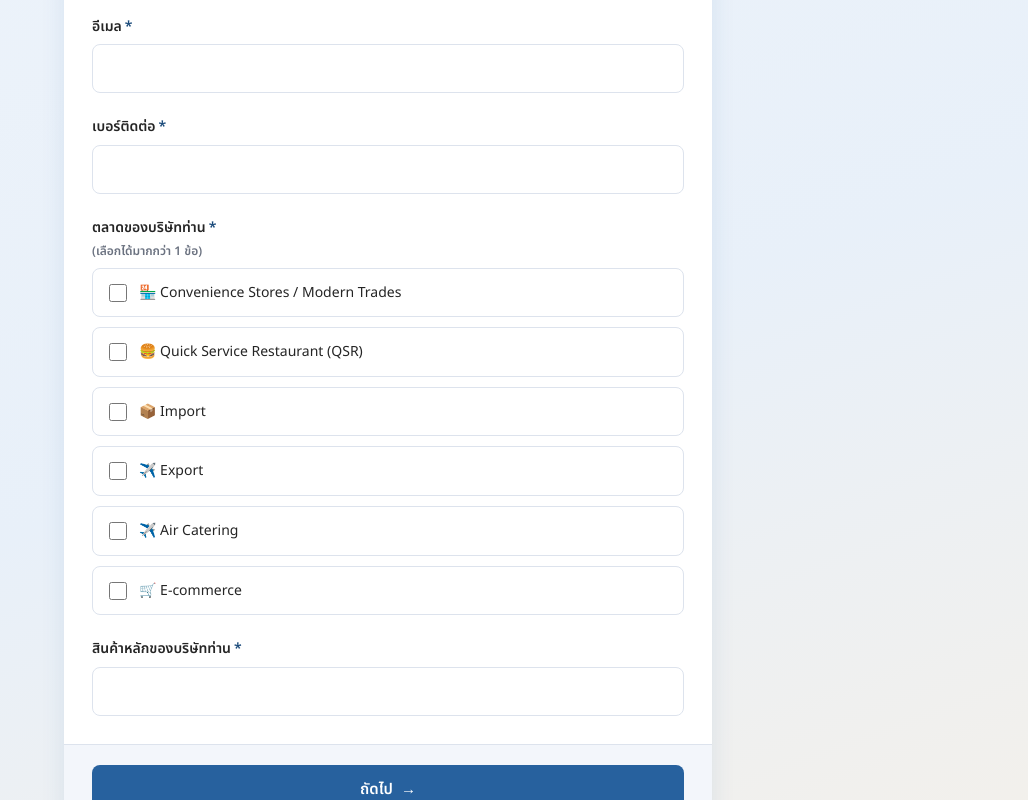
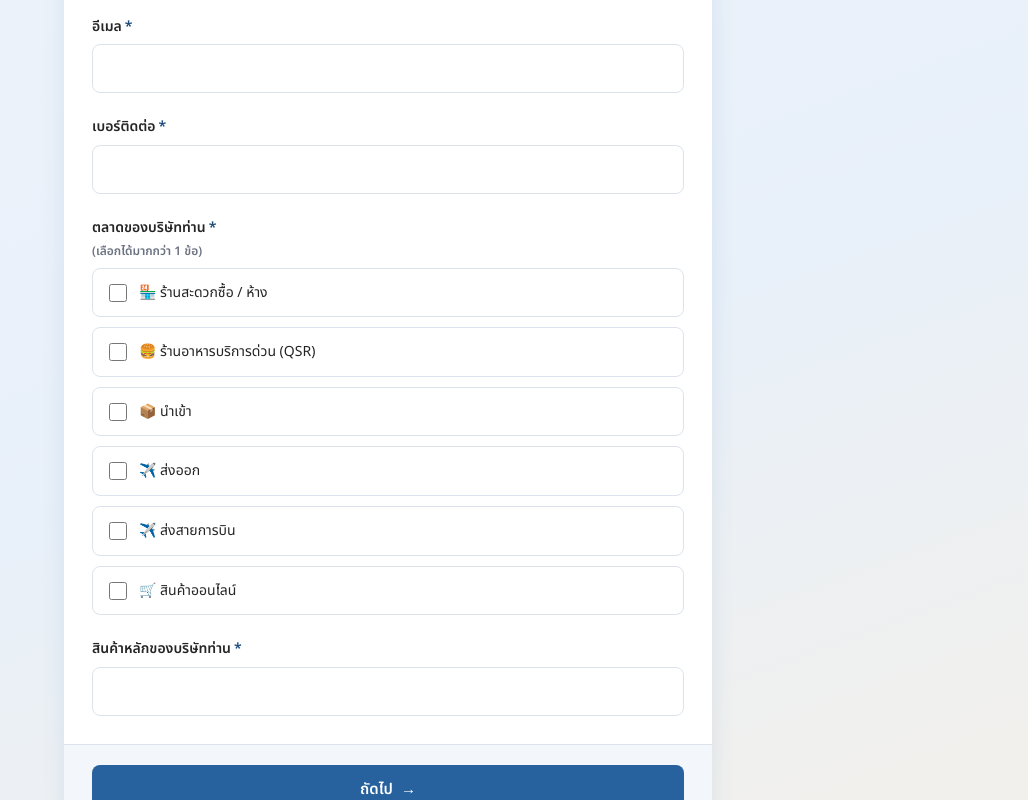
Before and after one commit to tuntaitum/cogistics-line-oa-handler, a website: page public/form.html in a window 1280 px wide. Shown: the part 583-1383 px from the top of the page, without its empty margins (252-1280 px from the left). Drawn offline with Linux system fonts and the light colour scheme.

Commit message:
fixed multiselect market and thai translation

```diff
--- a/public/form.html
+++ b/public/form.html
@@ -648,28 +648,28 @@
             </label>
             <div class="options">
               <label class="option-item" onclick="toggleCheck(this)">
-                <input type="checkbox" name="market" value="Convenience Stores/Modern Trades" />
-                <div class="option-label" data-th="🏪 Convenience Stores / Modern Trades" data-en="🏪 Convenience Stores / Modern Trades" data-zh="🏪 便利店 / 现代贸易"></div>
+                <input type="checkbox" name="market" value="ร้านสะดวกซื้อ / ห้าง (Convenience Store/Modern Trade)" />
+                <div class="option-label" data-th="🏪 ร้านสะดวกซื้อ / ห้าง" data-en="🏪 Convenience Stores / Modern Trades" data-zh="🏪 便利店 / 现代贸易"></div>
               </label>
               <label class="option-item" onclick="toggleCheck(this)">
-                <input type="checkbox" name="market" value="Quick Service Restaurant" />
-                <div class="option-label" data-th="🍔 Quick Service Restaurant (QSR)" data-en="🍔 Quick Service Restaurant (QSR)" data-zh="🍔 快餐连锁"></div>
+                <input type="checkbox" name="market" value="ร้านอาหารบริการด่วน (Quick Service Restaurant QSR)" />
+                <div class="option-label" data-th="🍔 ร้านอาหารบริการด่วน (QSR)" data-en="🍔 Quick Service Restaurant (QSR)" data-zh="🍔 快餐连锁"></div>
               </label>
               <label class="option-item" onclick="toggleCheck(this)">
-                <input type="checkbox" name="market" value="Import" />
-                <div class="option-label" data-th="📦 Import" data-en="📦 Import" data-zh="📦 进口"></div>
+                <input type="checkbox" name="market" value="นำเข้า (Import)" />
+                <div class="option-label" data-th="📦 นำเข้า" data-en="📦 Import" data-zh="📦 进口"></div>
               </label>
               <label class="option-item" onclick="toggleCheck(this)">
-                <input type="checkbox" name="market" value="Export" />
-                <div class="option-label" data-th="✈️ Export" data-en="✈️ Export" data-zh="✈️ 出口"></div>
+                <input type="checkbox" name="market" value="ส่งออก (Export)" />
+                <div class="option-label" data-th="✈️ ส่งออก" data-en="✈️ Export" data-zh="✈️ 出口"></div>
               </label>
               <label class="option-item" onclick="toggleCheck(this)">
-                <input type="checkbox" name="market" value="Air Catering" />
-                <div class="option-label" data-th="✈️ Air Catering" data-en="✈️ Air Catering" data-zh="✈️ 航空餐饮"></div>
+                <input type="checkbox" name="market" value="ส่งสายการบิน (Air Catering)" />
+                <div class="option-label" data-th="✈️ ส่งสายการบิน" data-en="✈️ Air Catering" data-zh="✈️ 航空餐饮"></div>
               </label>
               <label class="option-item" onclick="toggleCheck(this)">
-                <input type="checkbox" name="market" value="E-commerce" />
-                <div class="option-label" data-th="🛒 E-commerce" data-en="🛒 E-commerce" data-zh="🛒 电子商务"></div>
+                <input type="checkbox" name="market" value="สินค้าออนไลน์ (E-commerce)" />
+                <div class="option-label" data-th="🛒 สินค้าออนไลน์" data-en="🛒 E-commerce" data-zh="🛒 电子商务"></div>
               </label>
             </div>
             <span class="error-msg" data-th="กรุณาเลือกตลาดอย่างน้อย 1 ข้อ" data-en="Please select at least one market" data-zh="请至少选择一个市场"></span>
```
